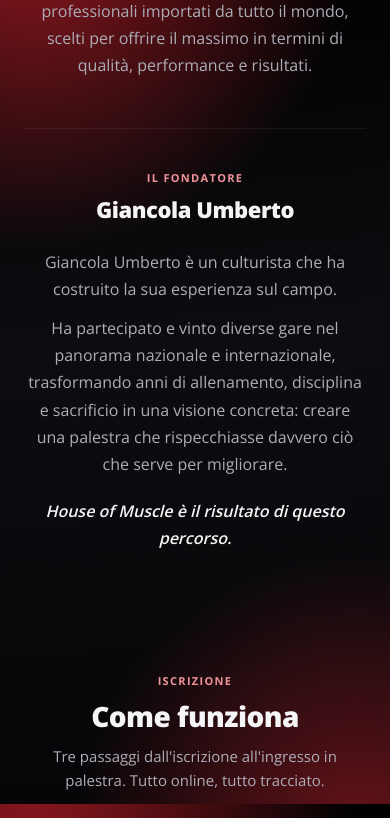
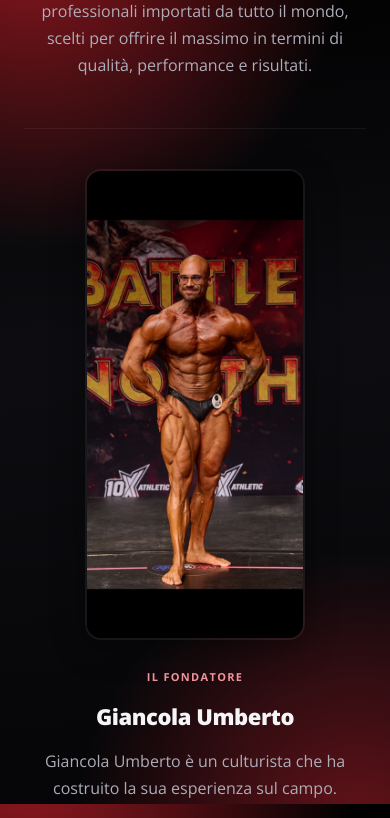
Before and after one commit to SublimedApple58/hom2, a React (Vite) app: page / in a window 390 px wide. Shown: the part 4260-5078 px from the top of the page. Built offline with nearby package versions, Linux system fonts and the light colour scheme; no server answers.

Commit message:
feat: add founder photo in story section (two-column layout)

```diff
--- a/src/components/Story.tsx
+++ b/src/components/Story.tsx
@@ -23,10 +23,17 @@
       </div>
 
       <div className="story-founder">
-        <div className="story-founder-header">
+        <div className="story-founder-photo-wrap">
+          <img
+            src="/founder.jpg"
+            alt="Giancola Umberto in gara"
+            className="story-founder-photo"
+            loading="lazy"
+          />
+        </div>
+        <div className="story-founder-text">
           <span className="eyebrow">Il fondatore</span>
           <h3 className="story-founder-name">Giancola Umberto</h3>
-        </div>
           <p>
             Giancola Umberto è un culturista che ha costruito la sua esperienza
             sul campo.
@@ -41,6 +48,7 @@
             House of Muscle è il risultato di questo percorso.
           </p>
         </div>
+      </div>
     </section>
   );
 }
--- a/src/index.css
+++ b/src/index.css
@@ -986,22 +986,56 @@
 }
 
 .story-founder {
-  max-width: 640px;
+  max-width: 840px;
   margin: 48px auto 0;
-  text-align: center;
+  display: grid;
+  grid-template-columns: 280px 1fr;
+  gap: 40px;
+  align-items: start;
+  padding-top: 40px;
+  border-top: 1px solid rgba(255, 255, 255, 0.06);
+}
+
+@media (max-width: 700px) {
+  .story-founder {
+    grid-template-columns: 1fr;
+    gap: 28px;
+    justify-items: center;
+  }
+}
+
+.story-founder-photo-wrap {
+  width: 280px;
+  border-radius: 16px;
+  overflow: hidden;
+  border: 2px solid rgba(255, 255, 255, 0.06);
+  box-shadow: 0 8px 32px rgba(0, 0, 0, 0.4);
+}
+
+.story-founder-photo {
+  width: 100%;
+  height: auto;
+  display: block;
+}
+
+@media (max-width: 700px) {
+  .story-founder-photo-wrap {
+    width: 220px;
+  }
+}
+
+.story-founder-text {
   display: grid;
   gap: 12px;
   color: var(--text-muted, #a1a1aa);
   font-size: 16px;
   line-height: 1.7;
-  padding-top: 40px;
-  border-top: 1px solid rgba(255, 255, 255, 0.06);
 }
 
-.story-founder-header {
-  display: grid;
-  gap: 4px;
-  margin-bottom: 8px;
+@media (max-width: 700px) {
+  .story-founder-text {
+    text-align: center;
+  }
 }
 
 .story-founder-name {
```
Also changed, not shown: public/founder.jpg (added). Lines whose indentation alone changed are shown as unchanged.
